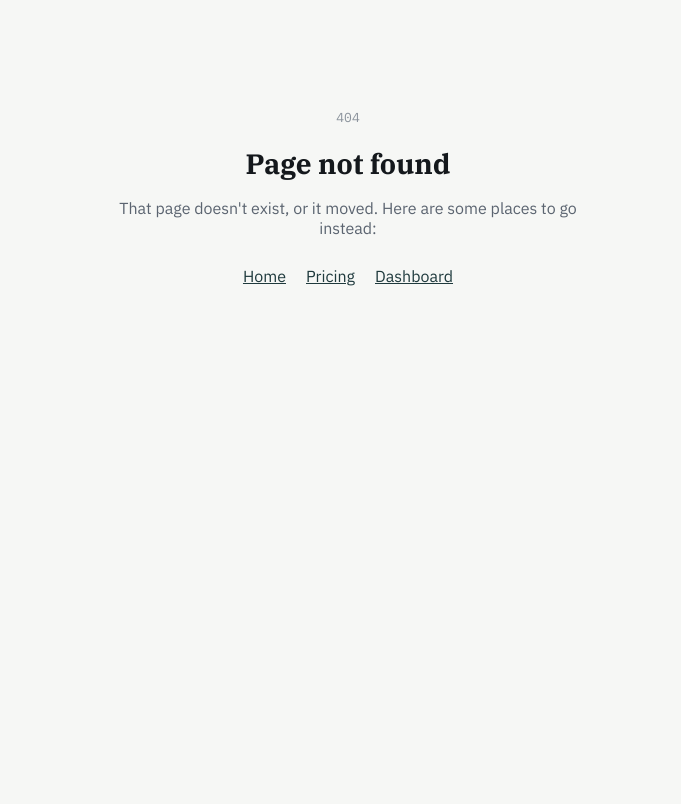
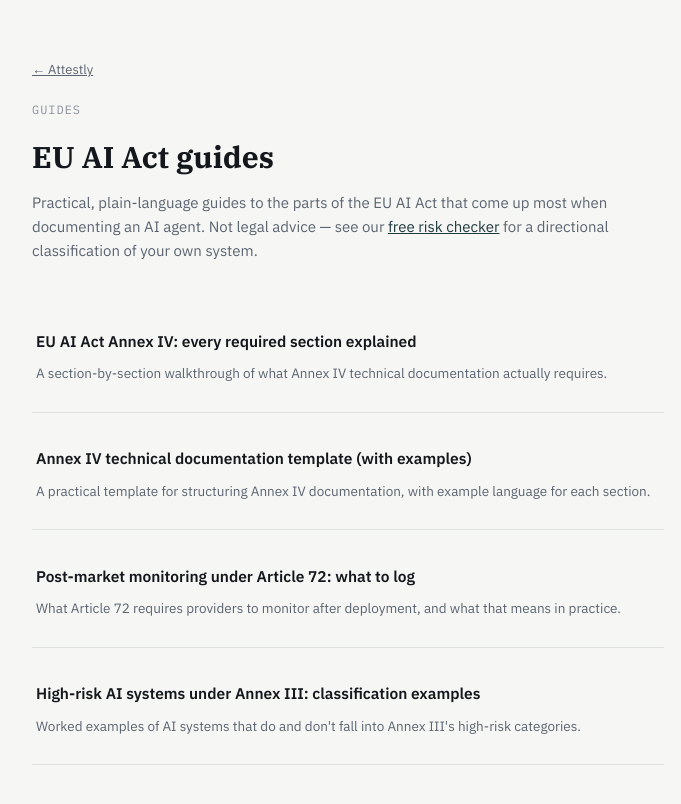
Before and after one commit to Isaacruwa/attestly, a Next.js app: page /guides in a window 1280 px wide. Before the commit this address had no page. Shown: the top 804 px of the page, without its empty margins (292-973 px from the left). Built offline with nearby package versions, Linux system fonts and the light colour scheme.

Commit message:
feat(seo): update src/app/guides/page.tsx

```diff
--- /dev/null
+++ b/src/app/guides/page.tsx
@@ -0,0 +1,63 @@
+import type { Metadata } from "next";
+import Link from "next/link";
+
+export const metadata: Metadata = {
+  title: "EU AI Act Guides — Attestly",
+  description:
+    "Practical guides on EU AI Act Annex IV documentation, Article 72 monitoring, and Annex III high-risk classification.",
+  alternates: { canonical: "https://attestly.online/guides" },
+};
+
+const GUIDES = [
+  {
+    slug: "eu-ai-act-annex-iv-explained",
+    title: "EU AI Act Annex IV: every required section explained",
+    desc: "A section-by-section walkthrough of what Annex IV technical documentation actually requires.",
+  },
+  {
+    slug: "annex-iv-template",
+    title: "Annex IV technical documentation template (with examples)",
+    desc: "A practical template for structuring Annex IV documentation, with example language for each section.",
+  },
+  {
+    slug: "ai-act-article-72-monitoring",
+    title: "Post-market monitoring under Article 72: what to log",
+    desc: "What Article 72 requires providers to monitor after deployment, and what that means in practice.",
+  },
+  {
+    slug: "high-risk-ai-examples",
+    title: "High-risk AI systems under Annex III: classification examples",
+    desc: "Worked examples of AI systems that do and don't fall into Annex III's high-risk categories.",
+  },
+];
+
+export default function GuidesIndexPage() {
+  return (
+    <main style={{ maxWidth: 680, margin: "0 auto", padding: "48px 24px 80px" }}>
+      <p style={{ fontSize: 13, marginBottom: 24 }}>
+        <Link href="/" style={{ color: "var(--color-ink-muted)" }}>← Attestly</Link>
+      </p>
+      <p className="section__eyebrow">Guides</p>
+      <h1 style={{ fontFamily: "var(--font-display)", fontSize: 30, marginBottom: 14 }}>EU AI Act guides</h1>
+      <p style={{ color: "var(--color-ink-muted)", fontSize: 15, lineHeight: 1.6, marginBottom: 36 }}>
+        Practical, plain-language guides to the parts of the EU AI Act that come up most when documenting an AI
+        agent. Not legal advice — see our{" "}
+        <Link href="/eu-ai-act-risk-checker" style={{ color: "var(--color-primary)" }}>free risk checker</Link>{" "}
+        for a directional classification of your own system.
+      </p>
+
+      <div style={{ display: "flex", flexDirection: "column", gap: 4 }}>
+        {GUIDES.map((g) => (
+          <Link
+            key={g.slug}
+            href={`/guides/${g.slug}`}
+            style={{ padding: "16px 4px", borderBottom: "1px solid var(--color-line)", textDecoration: "none", color: "inherit" }}
+          >
+            <p style={{ fontWeight: 600, fontSize: 15.5, marginBottom: 4 }}>{g.title}</p>
+            <p style={{ fontSize: 13.5, color: "var(--color-ink-muted)" }}>{g.desc}</p>
+          </Link>
+        ))}
+      </div>
+    </main>
+  );
+}
```
